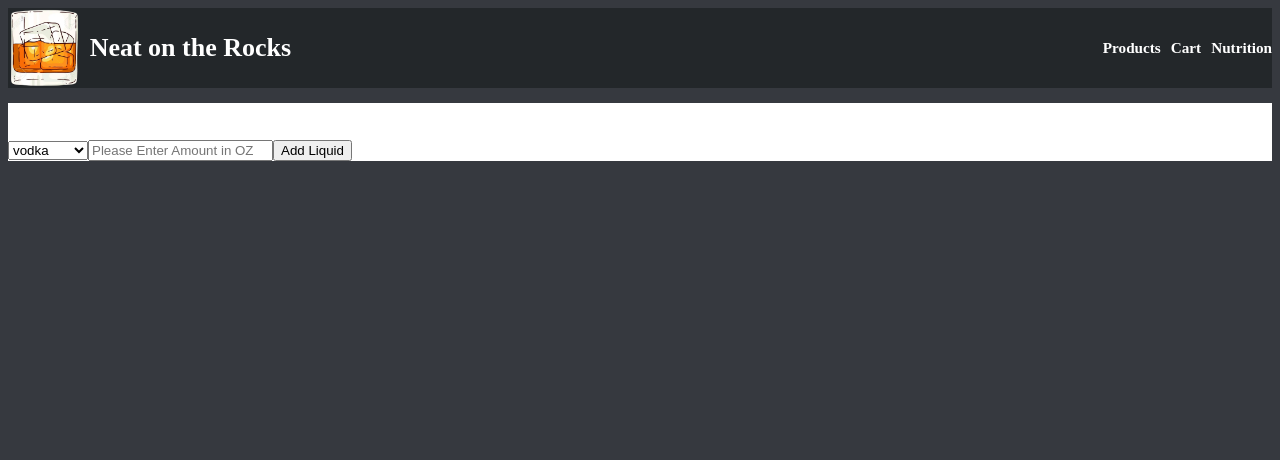
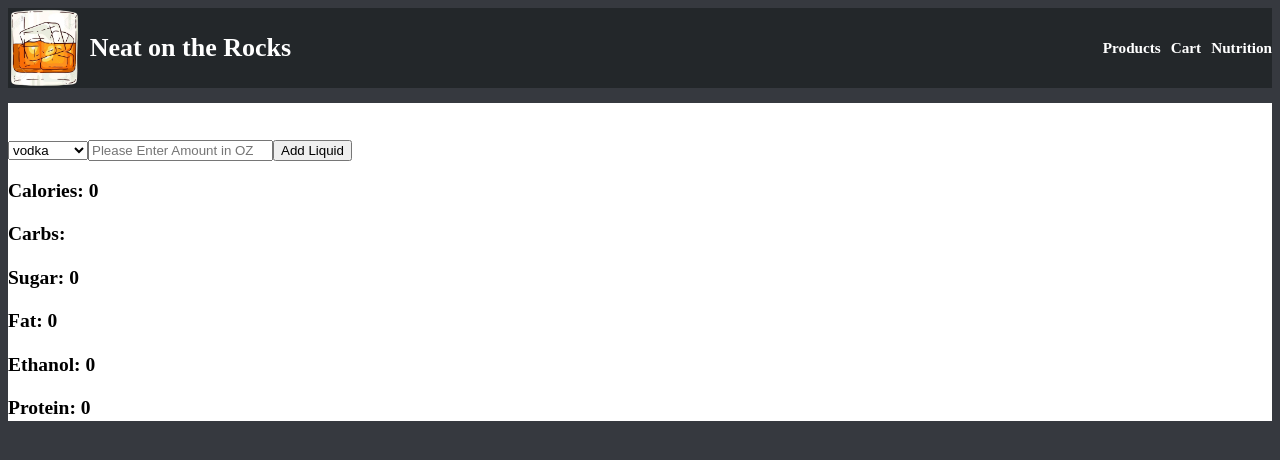
Before and after one commit to aldoportillo/NeatontheRocks, a React (Create React App) app: page /macro in a window 1280 px wide. Shown: the top 460 px of the page. Built offline with nearby package versions, Linux system fonts and the light colour scheme.

Commit message:
Render Nutrition Label with data

```diff
--- a/src/pages/Macro.js
+++ b/src/pages/Macro.js
@@ -12,10 +12,6 @@ export default function Macro () {
 
     const [cocktail, setCocktail] = React.useState([])
     const [forms, setForms] = React.useState([1])
-
-    console.log(cocktail);
-    console.log(getMacros(cocktail, alcoholData))
-
     function addForm() {
         setForms([...forms, 1])
     }
@@ -30,9 +26,9 @@ export default function Macro () {
                 {renderForms}
             </div>
 
-            {/* <div className='nutrition-label'>
-               <NutritionLabel item={nutrition}/>
-            </div> */}
+            <div className='nutrition-label'>
+               <NutritionLabel item={getMacros(cocktail, alcoholData)}/>
+            </div>
 
         </div>
     )
```
